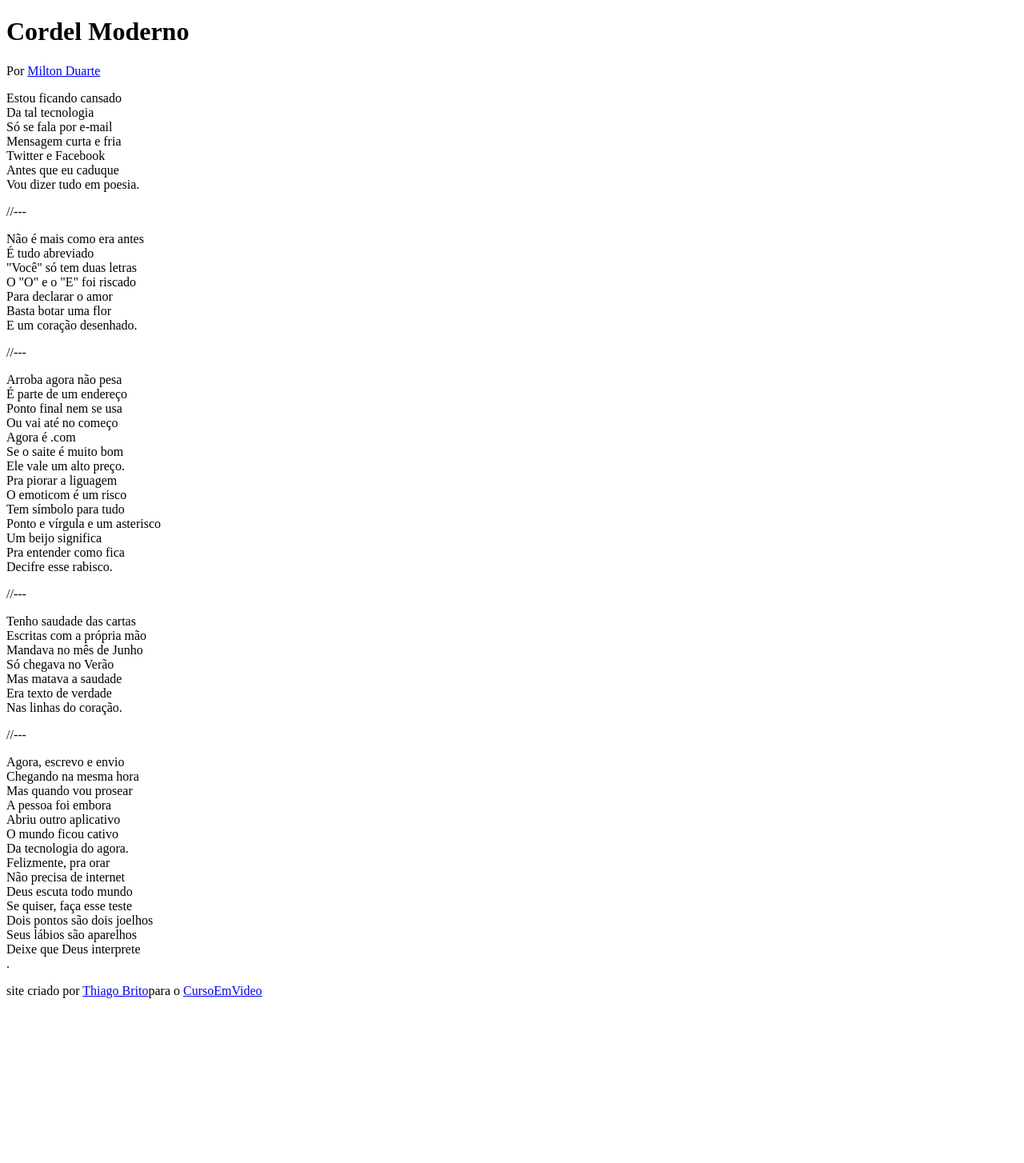
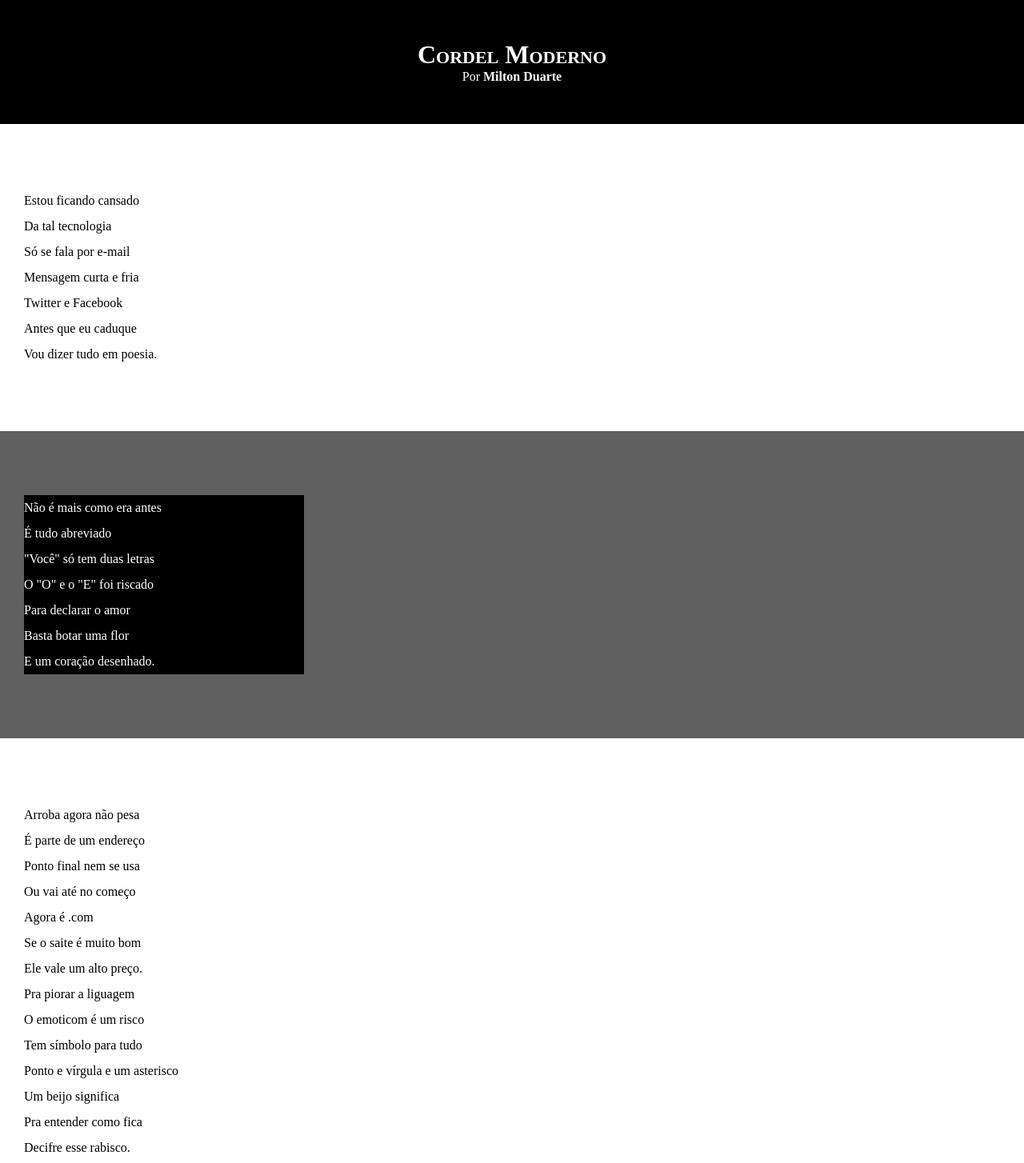
Before and after one commit to thiago207/html-css, a plain HTML site: page exercicios/desafios/desafio 11/imagens/index.html in a window 1280 px wide. Shown: the top 1454 px of the page at 80% size. Before the commit the page ends 1264 px from the top, so only its background shows below. Drawn offline with Linux system fonts and the light colour scheme.

Commit message:
atualizei e ajeitei

```diff
--- a/exercicios/desafios/desafio 11/imagens/index.html
+++ b/exercicios/desafios/desafio 11/imagens/index.html
@@ -4,15 +4,16 @@
     <meta charset="UTF-8">
     <meta name="viewport" content="width=device-width, initial-scale=1.0">
     <title>Cordel</title>
+    <link rel="stylesheet" href="style.css">
 
 </head>
 <body>
     <header>
    <h1>Cordel Moderno</h1>
-    <p>Por <a href="https://www.recantodasletras.com.br/poesias/3186743">Milton Duarte</a></p>
+    <p>Por <a href="https://www.recantodasletras.com.br/poesias/3186743" target="_blank">Milton Duarte</a></p>
 </header>
 
-<section>
+<section class="normal">
     <p>
         Estou ficando cansado <br>
         Da tal tecnologia <br>
@@ -23,8 +24,8 @@
         Vou dizer tudo em poesia. <br>
     </p>
 </section>
-    //---
-<section>
+
+<section class="imagem">
     <p>
     Não é mais como era antes <br>
     É tudo abreviado <br>
@@ -35,8 +36,8 @@
     E um coração desenhado. <br>
 </p>
 </section>
-    //---
-<section>
+
+<section class="normal">
     <p>
     Arroba agora não pesa <br>
     É parte de um endereço <br>
@@ -55,8 +56,8 @@
     Decifre esse rabisco. <br>
 </p>
 </section>
-    //---
-<section>
+
+<section class="imagem">
     <p>
     Tenho saudade das cartas <br>
     Escritas com a própria mão <br>
@@ -67,8 +68,8 @@
     Nas linhas do coração. <br>
 </p>
 </section>
-    //---
-<section>
+
+<section class="normal">
     <p>
     Agora, escrevo e envio <br>
     Chegando na mesma hora <br>
@@ -88,7 +89,7 @@
 </p>
 </section>
 <footer>
-     <P>site criado por <a href="#" target="_blank">Thiago Brito</a>para o <a href="#" target="_blank">CursoEmVideo</a></P>
+     <P>Site criado por <a href="https://github.com/thiago207" target="_blank">Thiago Brito</a> para o <a href="https://www.cursoemvideo.com" target="_blank">CursoEmVideo</a></P>
 </footer>
 </body>
 </html>
--- /dev/null
+++ b/exercicios/desafios/desafio 11/imagens/style.css
@@ -0,0 +1,65 @@
+*{
+    margin: 0px;
+    padding: 0px;
+}
+
+body{
+    min-height: 100vh;
+    background-color: rgb(211, 211, 211);
+}
+header{
+    background-color: black;
+    color: white;
+    padding-top: 50px;
+    text-align: center;
+}
+header h1{
+    font-variant: small-caps;
+}
+header p{
+    padding-bottom: 50px;
+}
+header a, footer a{
+    text-decoration: none;
+    color: white;
+    font-weight: bold;
+}
+header a:hover, footer a:hover{
+    text-decoration: underline;
+
+}
+section{
+    padding-top: 10vh;
+    padding-bottom: 10vh;
+    line-height: 2em;
+    padding-left: 30px;
+}
+.imagem p{
+    background-color: black;
+    width: 350px;
+
+}
+
+.normal{
+    color: black;
+    background-color: white;
+}
+.imagem{
+    color: white;
+    background-color: rgba(63, 63, 63, 0.774);
+}
+
+
+
+
+
+
+
+
+
+footer{
+    background-color: black;
+    text-align: center;
+    padding: 10px;
+    color: white;
+}
```
Also changed, not shown: exercicios/desafios/desafio 11/imagens/caixas.html (deleted, +0 -104 lines).
